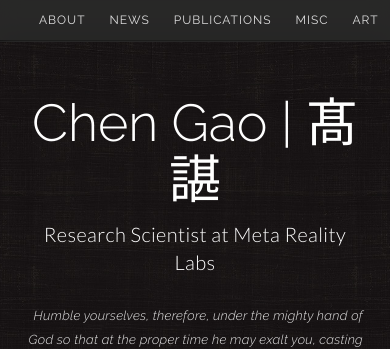
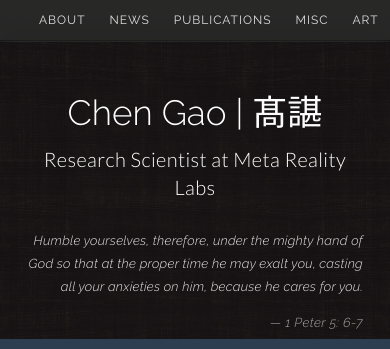
Before and after one commit to gaochen315/gaochen315.github.io, a plain HTML site: page index.html in a window 390 px wide. Shown: the top 349 px of the page. Drawn offline with Linux system fonts and the light colour scheme.

Commit message:
Fix name font size

```diff
--- a/assets/css/main.css
+++ b/assets/css/main.css
@@ -162,6 +162,7 @@
   font-weight: 300;
   margin: 0;
   color: #ffffff;
+  white-space: nowrap;
 }
 
 .hero-subtitle {
@@ -207,7 +208,7 @@
   }
 
   .hero-title {
-    font-size: 52px;
+    font-size: clamp(34px, 9vw, 48px);
   }
 
   .hero-subtitle {
```
